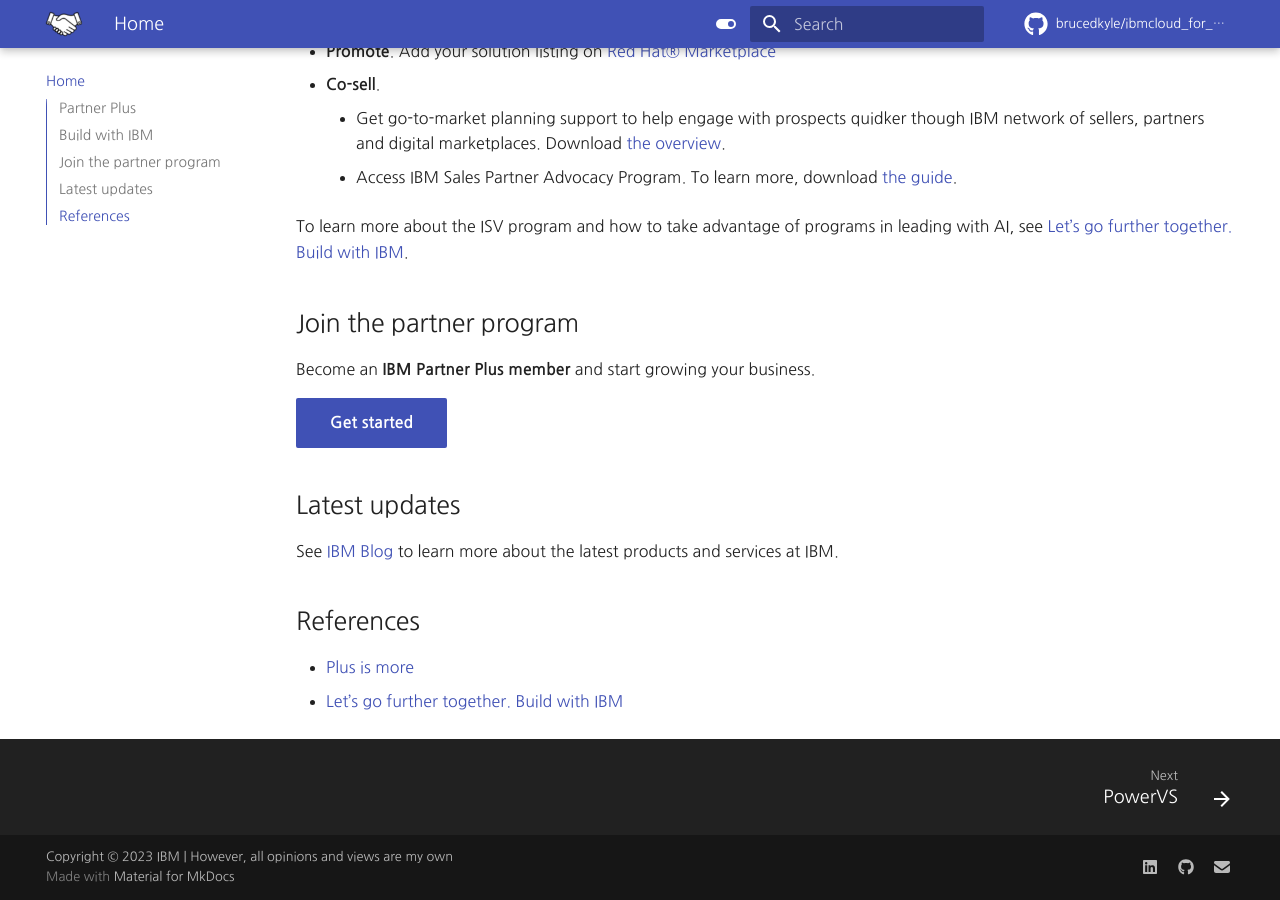
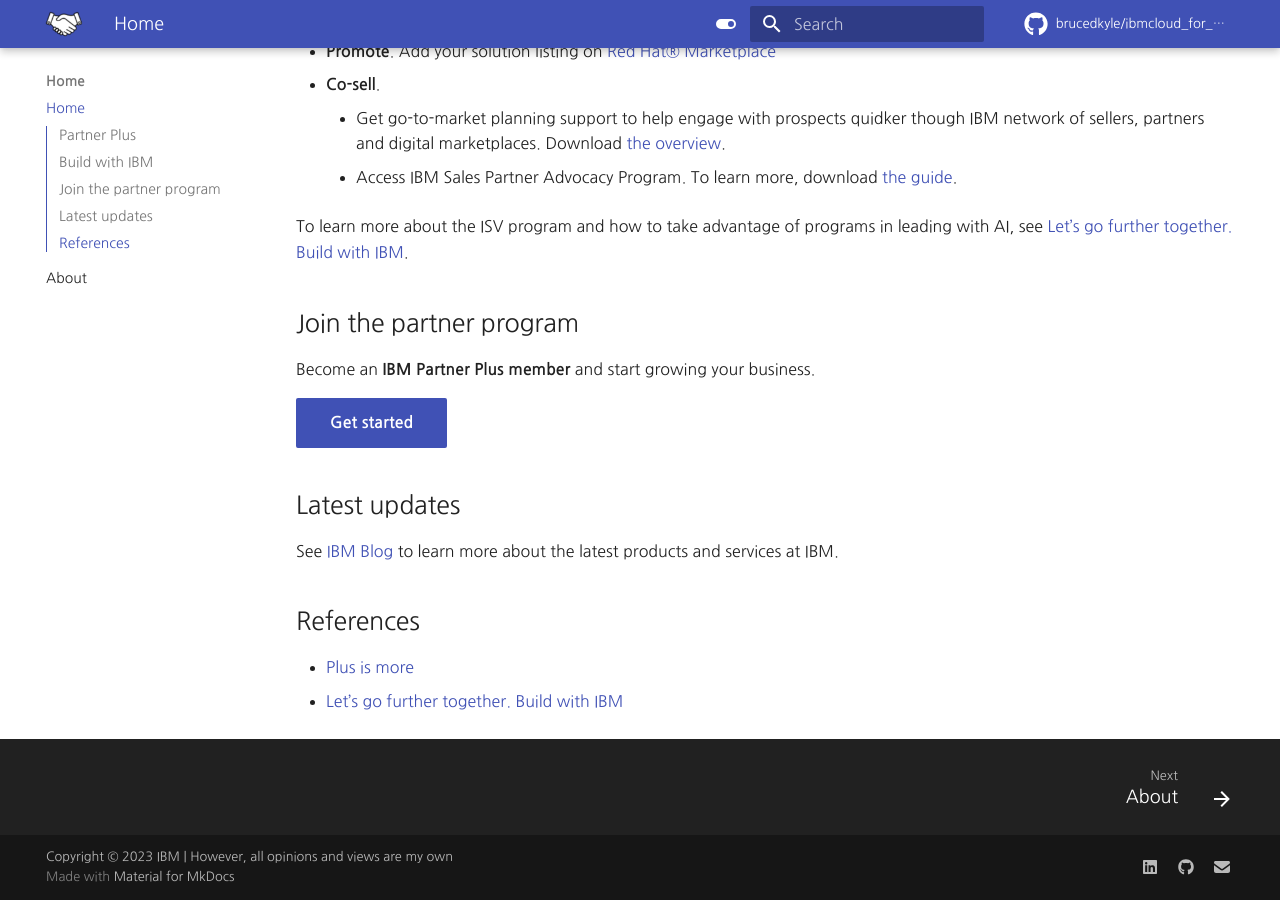
Before and after one commit to brucedkyle/ibmcloud_for_partners, an MkDocs documentation site: the page built from docs/index.md, in a window 1280 px wide and 900 px high, scrolled down 843 px. Built offline with MkDocs 1.6.1 and Material for MkDocs 9.7.7, drawn with Linux system fonts in a browser that asks for light colours; comment, search, counter and statistics services are not loaded.

Commit message:
workflow fix

```diff
--- a/mkdocs.yml
+++ b/mkdocs.yml
@@ -1,6 +1,8 @@
 site_name: IBM Cloud® for Partners
 nav:
-  - Home: index.md
+  - Home:
+    - Home: index.md
+    - About: about.md
   - Compute:
     - PowerVS: powervs.md
   - Security:
```
Also changed, not shown: 1 other file.
